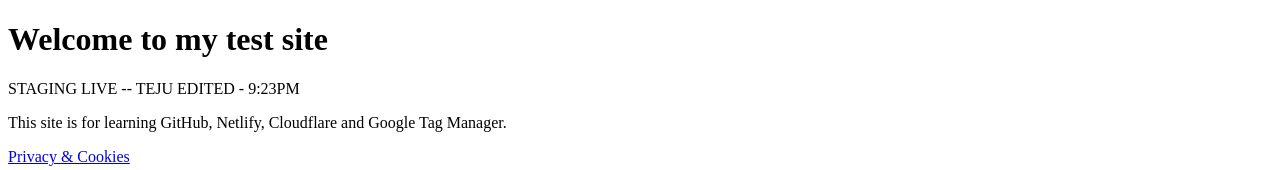
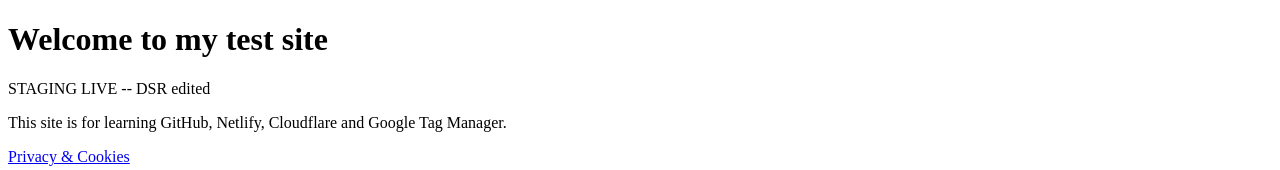
Before and after one commit to nh5dsr/my-test-site, a plain HTML site: page index.html in a window 1280 px wide. Shown: the top 170 px of the page. Drawn offline with Linux system fonts and the light colour scheme.

Commit message:
Update index.html

```diff
--- a/index.html
+++ b/index.html
@@ -21,7 +21,7 @@
 </head>
 <body>
   <h1>Welcome to my test site</h1>
-  <p>STAGING LIVE -- TEJU EDITED - 9:23PM</p>
+  <p>STAGING LIVE -- DSR edited</p>
   <p>This site is for learning GitHub, Netlify, Cloudflare and Google Tag Manager.</p>
   <p><a href="privacy.html">Privacy & Cookies</a></p>
   <!-- Google Tag Manager (noscript) -->
```
